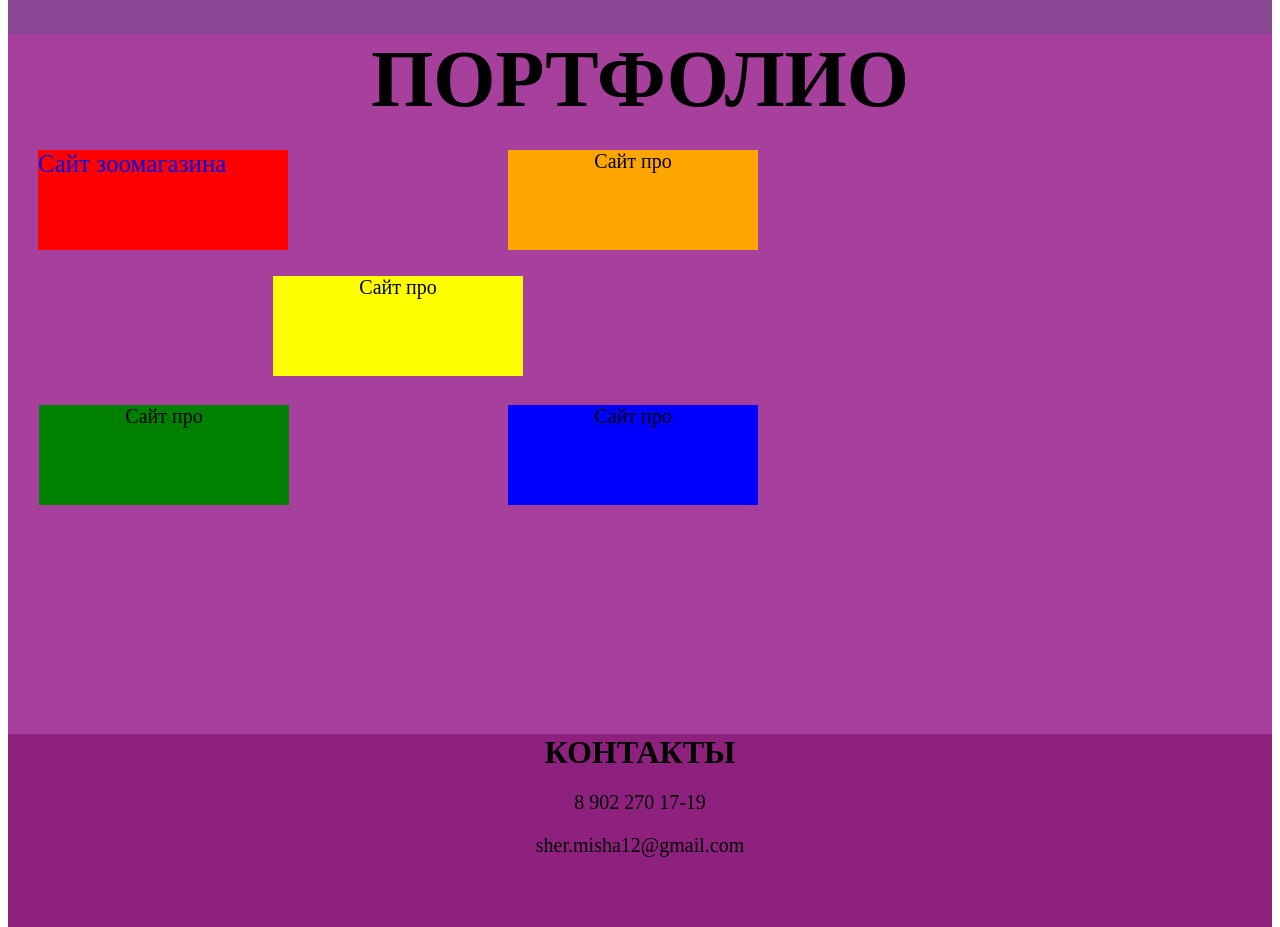
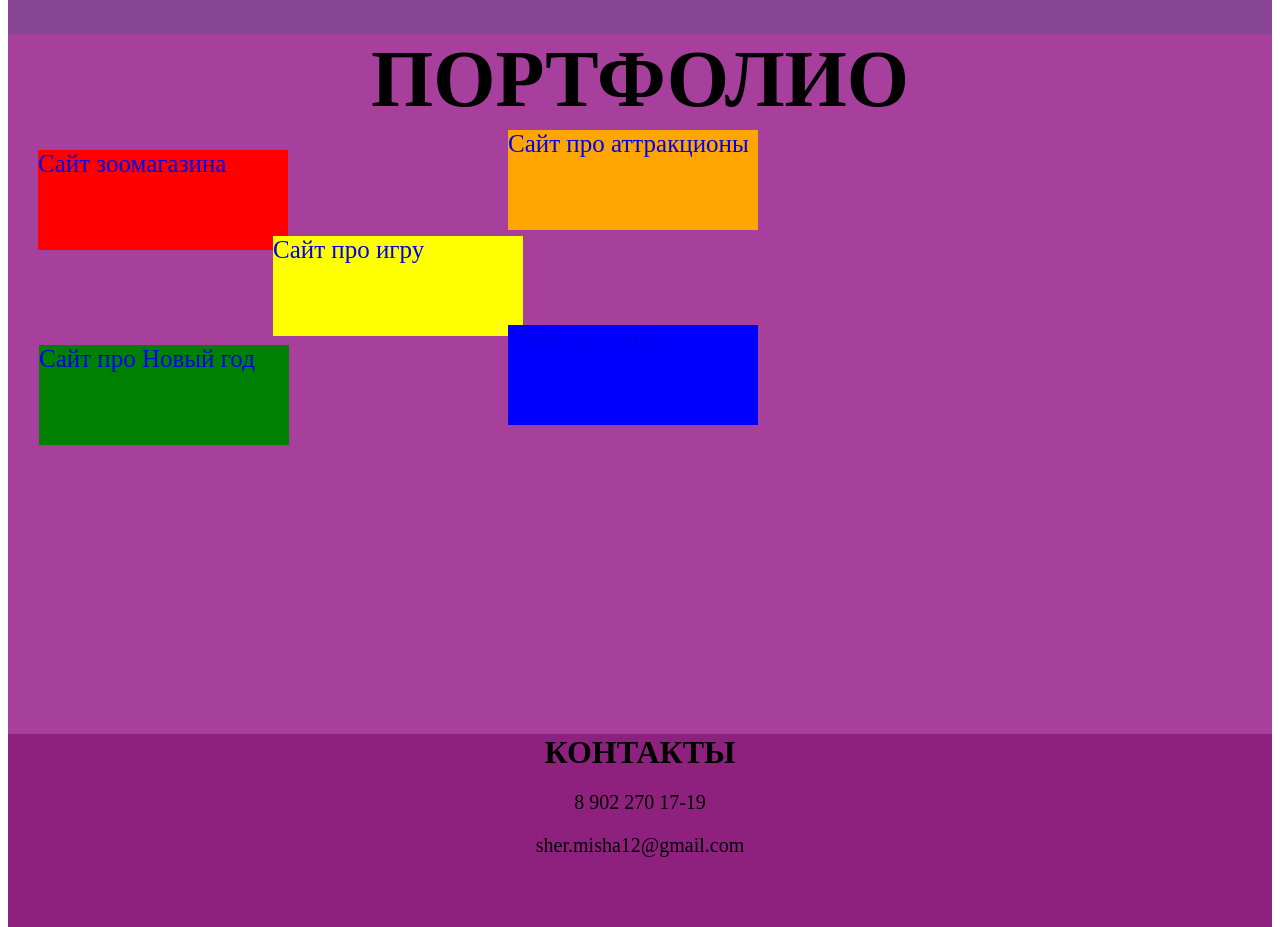
Before and after one commit to kruzser/Misha_portfolio, a plain HTML site: page index.html in a window 1280 px wide. Shown: the part 1400-2327 px from the top of the page. Drawn offline with Linux system fonts and the light colour scheme.

Commit message:
Update index.html

```diff
--- a/index.html
+++ b/index.html
@@ -22,10 +22,10 @@
             <div class="portfolio">
               <h1>ПОРТФОЛИО</h1>
               <div class="red"><a href="https://kruzser.github.io/Zooshop-Misha/">Сайт зоомагазина</a></div>
-              <div class="orange"><p>Сайт про</p></div>
-              <div class="yellow"><p>Сайт про</p></div>
-              <div class="green"><p>Сайт про</p></div>
-              <div class="blue"><p>Сайт про</p></div>
+              <div class="orange"><a href="https://kruzser.github.io/Laigyshka-Mishi/">Сайт про аттракционы</a></div>
+              <div class="yellow"><a href="https://kruzser.github.io/PVZ-Misha-fool/">Сайт про игру</a></div>
+              <div class="green"><a href="https://kruzser.github.io/NG_Shershnev/">Сайт про Новый год</a></div>
+              <div class="blue"><a href="https://kruzser.github.io/Geometry-dash/">Сайт про кафе</a></div>
             </div>
             <div class="KONTAKT">
                 <h1>КОНТАКТЫ</h1>
```
